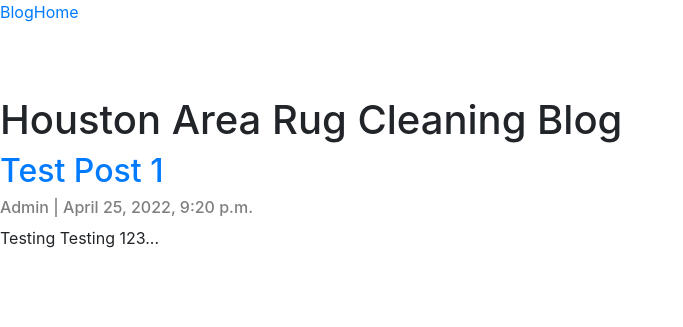
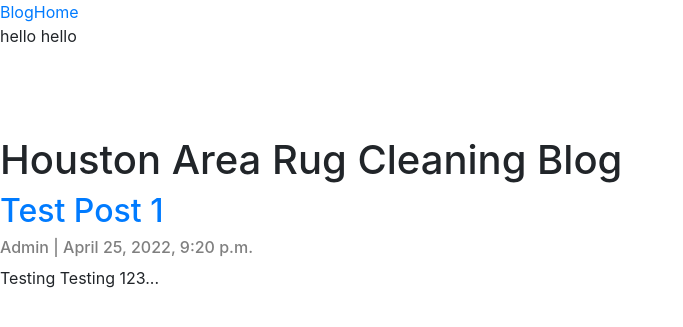
Before and after one commit to quinndecker/harc-site, a Django app: page /blog/ in a window 1280 px wide. Shown: the top 327 px of the page, without its empty margins (0-683 px from the left). Run offline with Django 4.2, Linux system fonts and the light colour scheme; data comes from the database, SQL or seed files in the repository; some libraries are stand-ins or nearby versions.

Commit message:
im so sorry dbtesting

```diff
--- a/harc_site/templates/base.html
+++ b/harc_site/templates/base.html
@@ -28,6 +28,7 @@
       <header>
         <a href="{% url 'blog' %}">Blog</a
         ><a href="{% url 'homepage' %}">Home</a>
+        <p>hello hello</p>
       </header>
       {% block content %}{% endblock %}
       <footer></footer>
```
